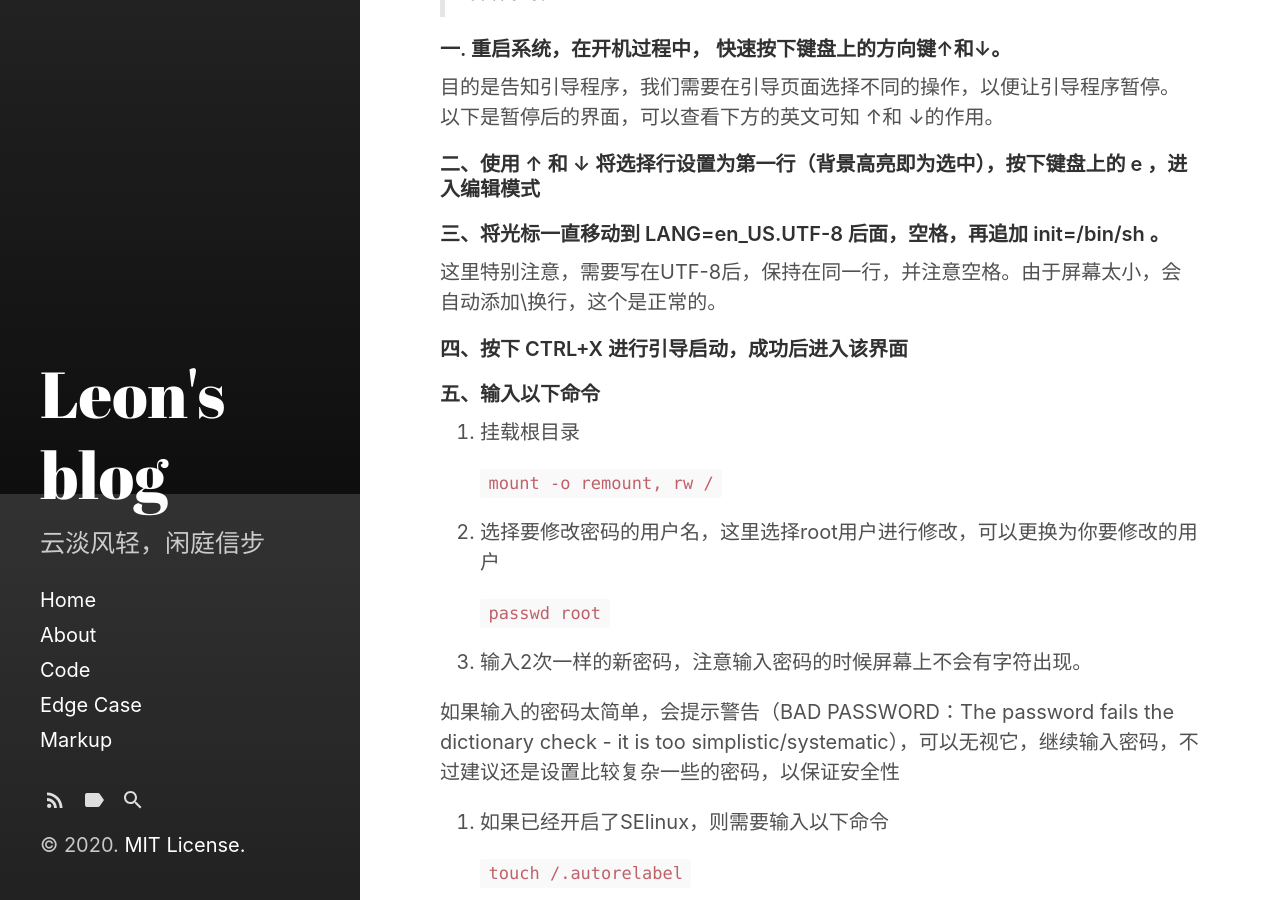
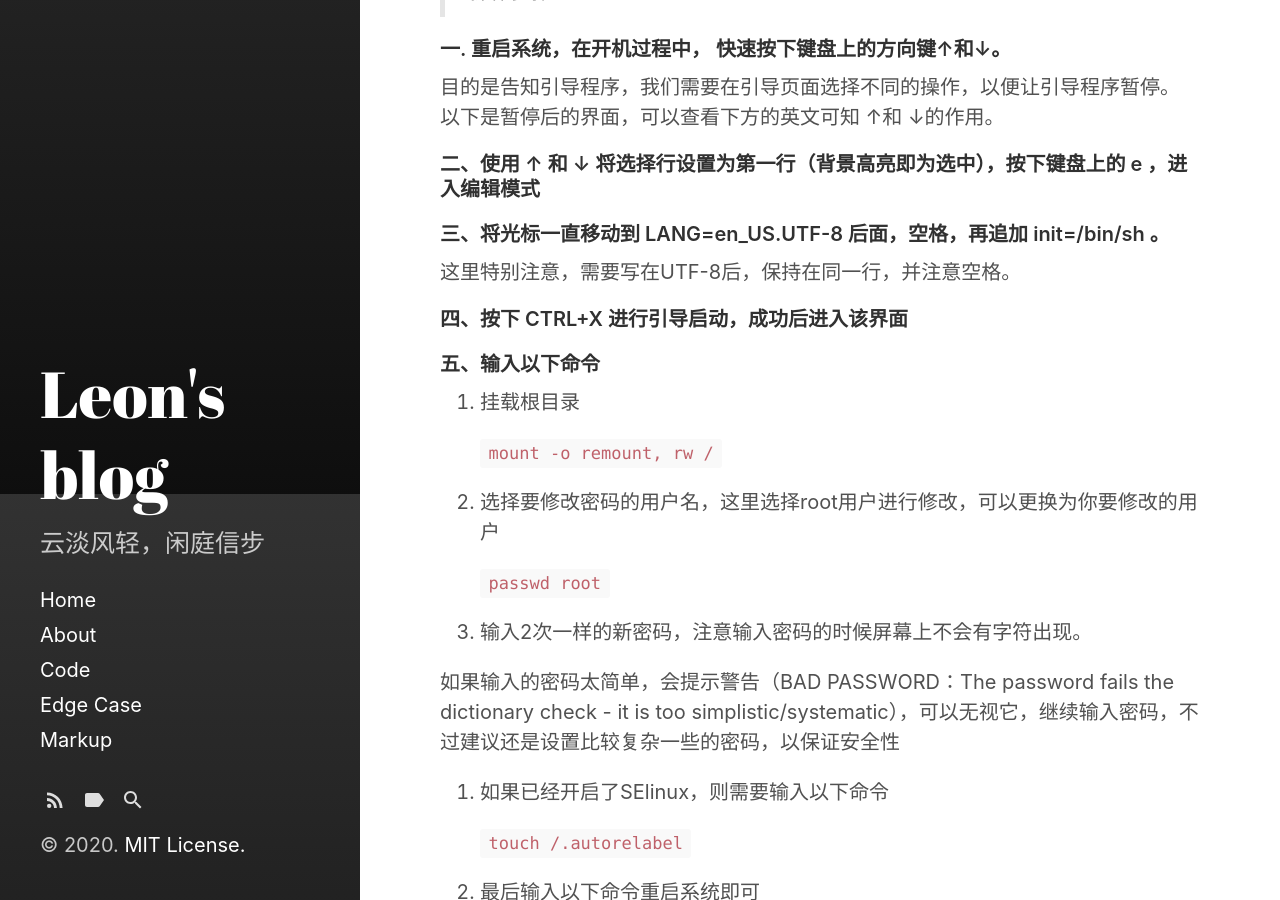
Before and after one commit to WnLeon/blog, a Jekyll site: the page built from _posts/2020-11-06-Centos手动重置密码.md, in a window 1280 px wide and 900 px high, scrolled down 406 px. Built offline with Jekyll 4.4.1, drawn with Linux system fonts in a browser that asks for light colours.

Commit message:
post Centos 破密  2020/11/06

```diff
--- a/_posts/2020-11-06-Centos手动重置密码.md
+++ b/_posts/2020-11-06-Centos手动重置密码.md
@@ -10,19 +10,22 @@ excerpt_separator: <!--more-->
 <!--more-->
 
 #### 注意事项：本文基于centos7环境进行操作，由于centos的版本是有差异的，继续之前请确定好版本。
+
 > 操作步骤
 
 ##### 一. 重启系统，在开机过程中， 快速按下键盘上的方向键↑和↓。
+
 目的是告知引导程序，我们需要在引导页面选择不同的操作，以便让引导程序暂停。
 以下是暂停后的界面，可以查看下方的英文可知 ↑和 ↓的作用。
 
 ##### 二、使用 ↑ 和 ↓ 将选择行设置为第一行（背景高亮即为选中），按下键盘上的 e ，进入编辑模式
 ##### 三、将光标一直移动到 LANG=en_US.UTF-8 后面，空格，再追加 init=/bin/sh 。
 
-这里特别注意，需要写在UTF-8后，保持在同一行，并注意空格。由于屏幕太小，会自动添加\换行，这个是正常的。
+这里特别注意，需要写在UTF-8后，保持在同一行，并注意空格。
 
 ##### 四、按下 CTRL+X 进行引导启动，成功后进入该界面
 ##### 五、输入以下命令
+
 1. 挂载根目录
 
     `mount -o remount, rw /`
```
